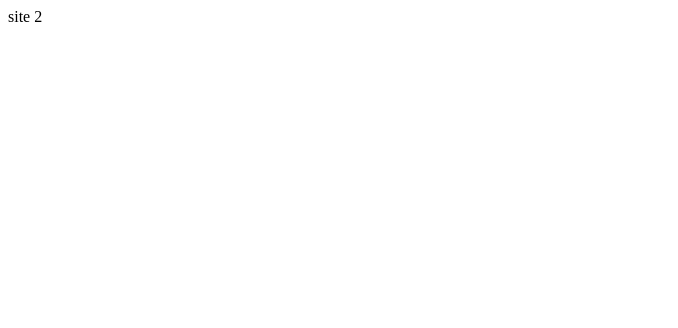
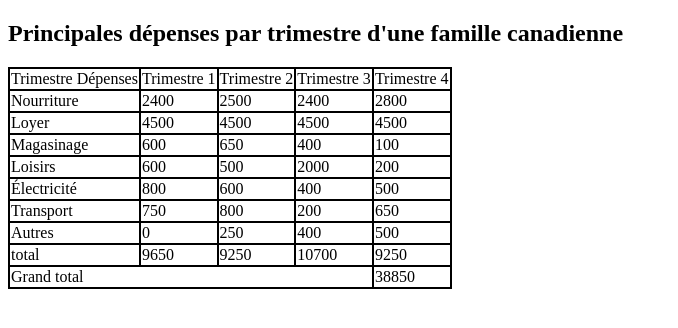
Before and after one commit to mima10/Labo3, a plain HTML site: page exercice2.html in a window 1280 px wide. Shown: the whole page, without its empty margins (0-678 px from the left). Drawn offline with Linux system fonts and the light colour scheme.

Commit message:
version 2

```diff
--- a/exercice2.html
+++ b/exercice2.html
@@ -4,8 +4,88 @@
     <meta charset="UTF-8">
     <meta name="viewport" content="width=device-width, initial-scale=1.0">
     <title>Document</title>
+    <style>
+        table,td,th{
+                border-width: 2px;
+                border-style: solid;
+                border-color: black;
+                border-collapse: collapse;
+        h2 {
+            text-align: center;
+        }
+
+    </style>
 </head>
 <body>
-    site 2
+    <h2>Principales dépenses par trimestre d'une famille canadienne</h2>
+    <table>
+        <tr>
+            <td>Trimestre Dépenses</td>
+            <td>Trimestre 1</td>
+            <td>Trimestre 2</td>
+            <td>Trimestre 3</td>
+            <td>Trimestre 4</td>
+        </tr>
+        <tr>
+            <td>Nourriture</td>
+            <td>2400</td>
+            <td>2500</td>
+            <td>2400</td>
+            <td>2800</td>
+        </tr>
+        <tr>
+            <td>Loyer</td>
+            <td>4500</td>
+            <td>4500</td>
+            <td>4500</td>
+            <td>4500</td>
+        </tr>
+        <tr>
+            <td>Magasinage</td>
+            <td>600</td>
+            <td>650</td>
+            <td>400</td>
+            <td>100</td>
+        </tr>
+        <tr>
+            <td>Loisirs</td>
+            <td>600</td>
+            <td>500</td>
+            <td>2000</td>
+            <td>200</td>
+        </tr>
+        <tr>
+            <td>Électricité</td>
+            <td>800</td>
+            <td>600</td>
+            <td>400</td>
+            <td>500</td>
+        </tr>
+        <tr>
+            <td>Transport</td>
+            <td>750</td>
+            <td>800</td>
+            <td>200</td>
+            <td>650</td>
+        </tr>
+        <tr>
+            <td>Autres</td>
+            <td>0</td>
+            <td>250</td>
+            <td>400</td>
+            <td>500</td>
+        </tr>
+        <tr>
+            <td>total</td>
+            <td>9650</td>
+            <td>9250</td>
+            <td>10700</td>
+            <td>9250</td>
+        </tr>
+        <tr>
+            <td colspan="4">Grand total</td>
+            <td>38850</td>
+        </tr>
+    </table>
 </body>
 </html>
```
Also changed, not shown: exercice1.html (+32 -0 lines).
